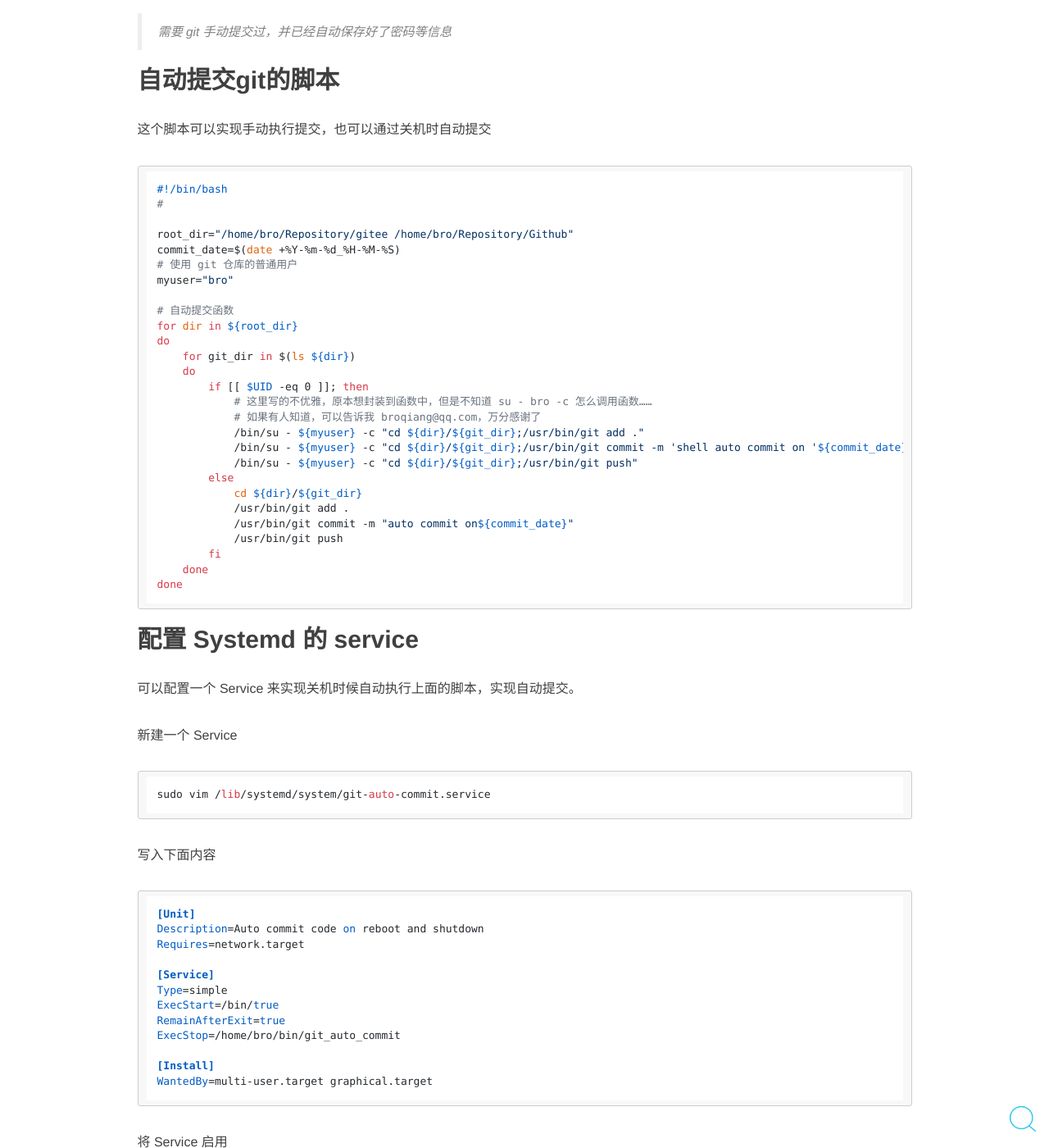
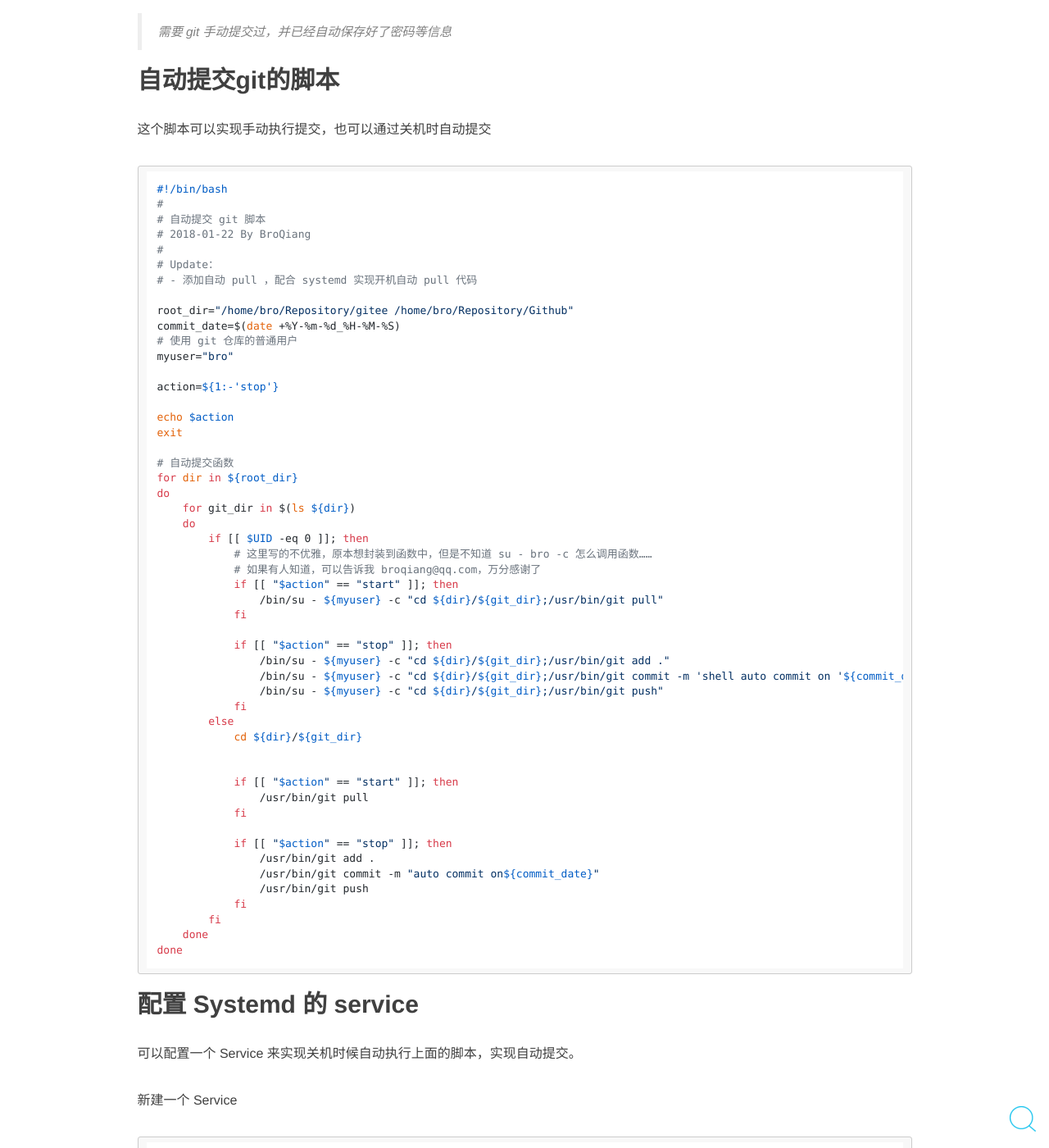
Before and after one commit to BroQiang/broqiang.github.io, a Jekyll site: the page built from _posts/2018-01-20-git-auto-commit-on-shutdown.md, in a window 1280 px wide and 1400 px high, scrolled down 758 px. Shown: the whole window at 82% size. Built offline with Jekyll 4.4.1, drawn with Linux system fonts in a browser that asks for light colours; nearby versions of some CDN libraries; comment, search, counter and statistics services are not loaded; some of the changed text lies outside the part shown.

Commit message:
添加自动 pull

````diff
--- a/_posts/2018-01-20-git-auto-commit-on-shutdown.md
+++ b/_posts/2018-01-20-git-auto-commit-on-shutdown.md
@@ -25,11 +25,21 @@ author: 'Bro Qiang'
 ```shell
 #!/bin/bash
 #
+# 自动提交 git 脚本
+# 2018-01-22 By BroQiang
+#
+# Update：
+#   - 添加自动 pull ，配合 systemd 实现开机自动 pull 代码
 
 root_dir="/home/bro/Repository/gitee /home/bro/Repository/Github"
 commit_date=$(date +%Y-%m-%d_%H-%M-%S)
 # 使用 git 仓库的普通用户
 myuser="bro"
+
+action=${1:-'stop'}
+
+echo $action
+exit
 
 # 自动提交函数
 for dir in ${root_dir}
@@ -39,14 +49,28 @@ do
         if [[ $UID -eq 0 ]]; then
             # 这里写的不优雅，原本想封装到函数中，但是不知道 su - bro -c 怎么调用函数……
             # 如果有人知道，可以告诉我 broqiang@qq.com，万分感谢了
-            /bin/su - ${myuser} -c "cd ${dir}/${git_dir};/usr/bin/git add ."
-            /bin/su - ${myuser} -c "cd ${dir}/${git_dir};/usr/bin/git commit -m 'shell auto commit on '${commit_date}"
-            /bin/su - ${myuser} -c "cd ${dir}/${git_dir};/usr/bin/git push"
+            if [[ "$action" == "start" ]]; then
+                /bin/su - ${myuser} -c "cd ${dir}/${git_dir};/usr/bin/git pull"
+            fi
+
+            if [[ "$action" == "stop" ]]; then
+                /bin/su - ${myuser} -c "cd ${dir}/${git_dir};/usr/bin/git add ."
+                /bin/su - ${myuser} -c "cd ${dir}/${git_dir};/usr/bin/git commit -m 'shell auto commit on '${commit_date}"
+                /bin/su - ${myuser} -c "cd ${dir}/${git_dir};/usr/bin/git push"
+            fi
         else
             cd ${dir}/${git_dir}
-            /usr/bin/git add .
-            /usr/bin/git commit -m "auto commit on${commit_date}"
-            /usr/bin/git push
+
+
+            if [[ "$action" == "start" ]]; then
+                /usr/bin/git pull
+            fi
+
+            if [[ "$action" == "stop" ]]; then
+                /usr/bin/git add .
+                /usr/bin/git commit -m "auto commit on${commit_date}"
+                /usr/bin/git push
+            fi
         fi
     done
 done
@@ -71,9 +95,12 @@ Requires=network.target
 
 [Service]
 Type=simple
-ExecStart=/bin/true
+
+ExecStart=/home/bro/bin/git_auto_commit start
+
 RemainAfterExit=true
-ExecStop=/home/bro/bin/git_auto_commit
+
+ExecStop=/home/bro/bin/git_auto_commit stop
 
 [Install]
 WantedBy=multi-user.target graphical.target
````
